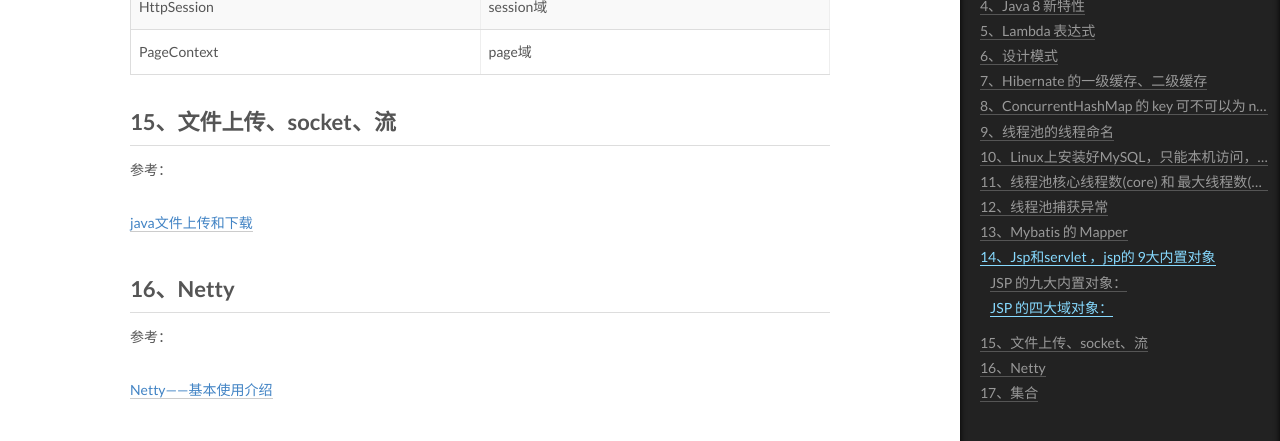
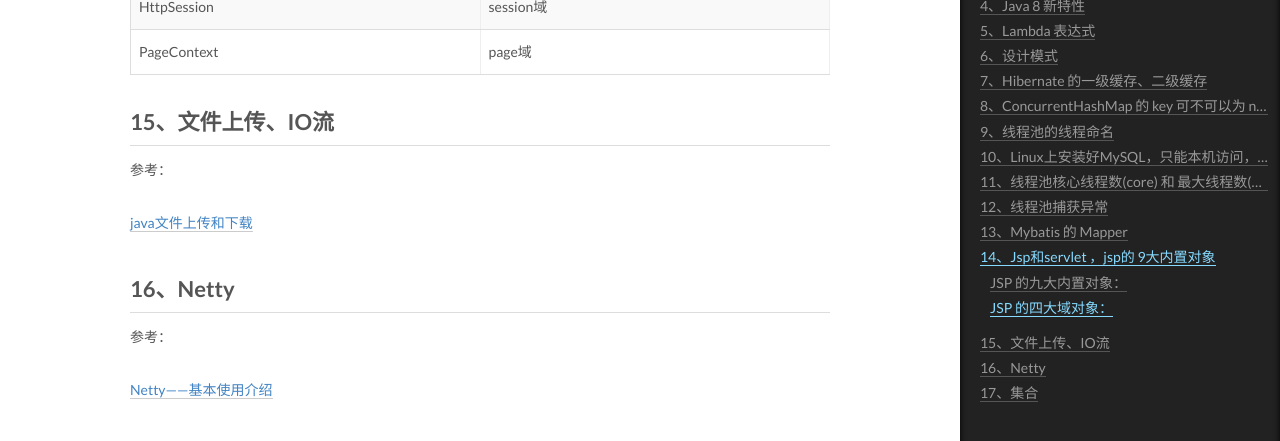
Before and after one commit to nnngu/LearningNotes, a Jekyll site: the page built from _posts/2018-03-30-某公司(简称SMKJ)面试记录.md, in a window 1280 px wide and 1400 px high, scrolled down 6642 px. Shown: the part 152-593 px from the top of the window. Built offline with Jekyll 4.4.1, drawn with Linux system fonts in a browser that asks for light colours.

Commit message:
修改文件: _posts/2018-03-30-某公司(简称SMKJ)面试记录.md

```diff
--- a/_posts/2018-03-30-某公司(简称SMKJ)面试记录.md
+++ b/_posts/2018-03-30-某公司(简称SMKJ)面试记录.md
@@ -248,7 +248,7 @@ HttpSession     |   session域
 PageContext     |   page域
 
 
-## 15、文件上传、socket、流
+## 15、文件上传、IO流
 
 参考：
 
```
